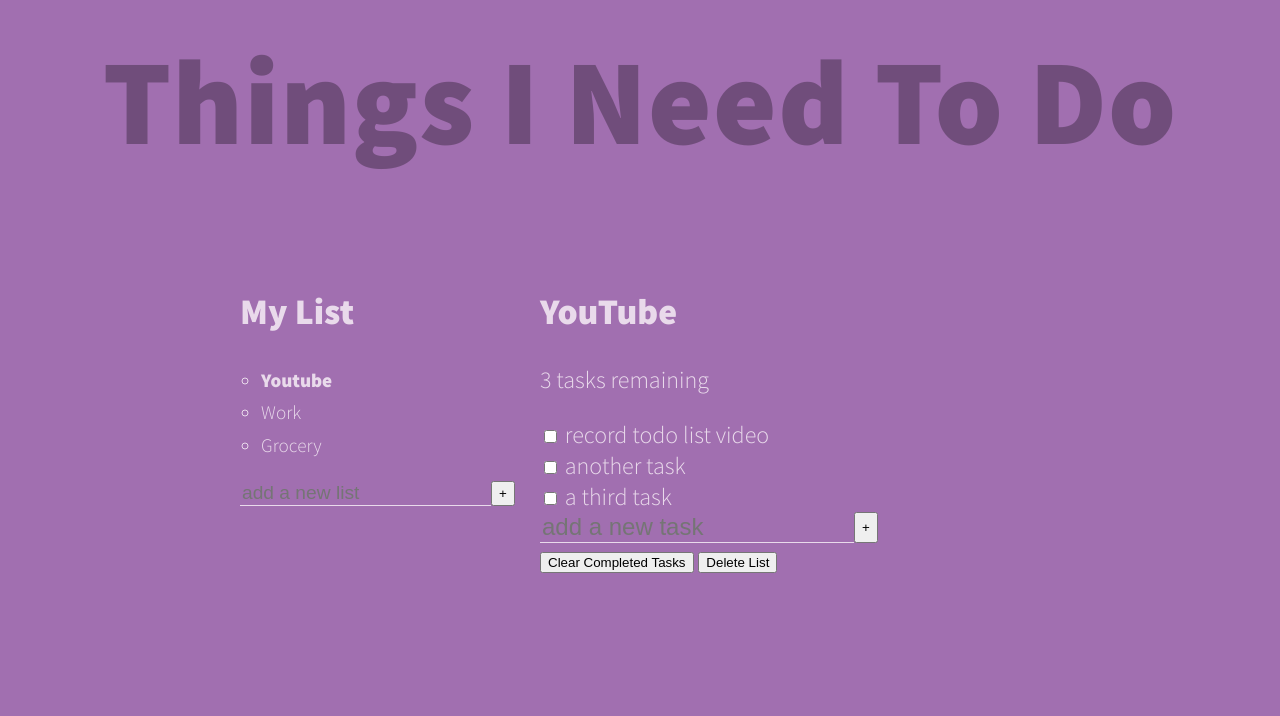
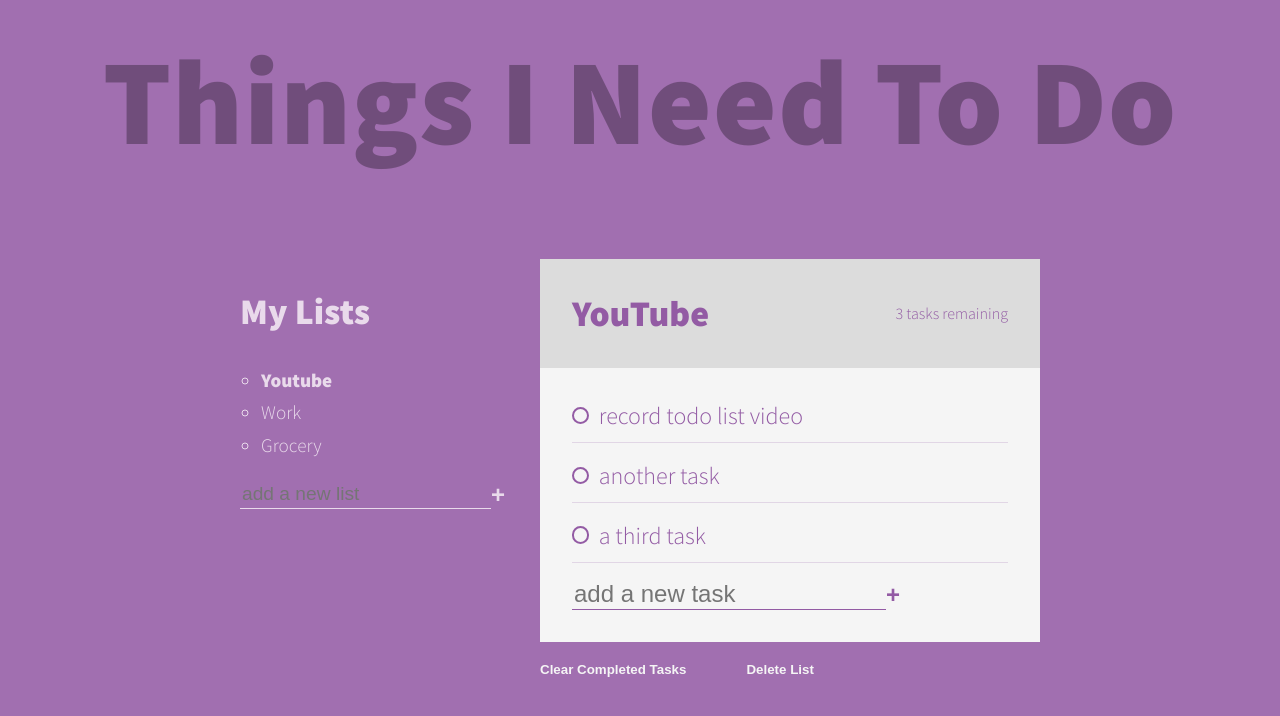
Before and after one commit to habby-bit/ThingsToDo, a plain HTML site: page index.html in a window 1280 px wide. Drawn offline with Linux system fonts and the light colour scheme.

Commit message:
finished styling

```diff
--- a/index.html
+++ b/index.html
@@ -17,11 +17,11 @@
 
     <!-- My List -->
     <div class="all-tasks">
-        <h2 class="task-list-title">My List</h2>
+        <h2 class="task-list-title">My Lists</h2>
         <ul class="task-list">
-            <li class="active-list">Youtube</li>
-            <li>Work</li>
-            <li>Grocery</li>
+            <li class="list-name active-list">Youtube</li>
+            <li class="list-name" >Work</li>
+            <li class="list-name" >Grocery</li>
         </ul>
 
         <!-- Add New List -->
@@ -33,7 +33,7 @@
                 aria-label="new list name"
             />
             <button
-                class="btn-list"
+                class="btn create"
                 aria-label="create new list"
             >
                 +
@@ -94,7 +94,7 @@
                         aria-label="add a new task"
                     />
                     <button
-                        class="btn-task"
+                        class="btn create"
                         aria-label="create new task"
                     >
                         +
@@ -102,8 +102,8 @@
                 </form>
             </div>
             <div class="delete-stuff">
-                <button class="btn-delete"> Clear Completed Tasks</button>
-                <button class="btn-delete">Delete List</button>
+                <button class="btn delete"> Clear Completed Tasks</button>
+                <button class="btn delete">Delete List</button>
             </div>
         </div>
     </div>
--- a/main.css
+++ b/main.css
@@ -1,5 +1,6 @@
 body {
     margin: 0;
+    margin-bottom: 100px;
     font-family: 'Source Sans Pro', sans-serif;
     font-weight: 300;
     font-size: 1.5rem;
@@ -34,15 +35,48 @@ body {
     padding-left: 1.1em;
 }
 
+.list-name {
+    cursor: pointer;
+    transition: transform 150ms ease-in-out;
+}
+
+.list-name:hover {
+    transform: scale(1.1);
+}
+
 form {
     display: flex;
 }
 
-/* .btn {
+.btn {
+    cursor: pointer;
+    background: 0;
+    border: 0;
+    padding: 0;
+    color: inherit;
+}
 
-} */
+.btn.create {
+    font-size: 1.5rem;
+    font-weight: 600;
+    margin-right: 0.25em;
+    transition: transform 150ms ease-in-out;
+}
 
-.new{
+.btn.create:hover {
+    transform: scale(1.5);
+}
+
+.btn.delete {
+    font-weight: 600;
+    margin-right: 60px;
+}
+
+.btn.delete:hover {
+    color: gainsboro
+}
+
+.new {
     background: transparent;
     border: 0;
     color: inherit;
@@ -65,9 +99,128 @@ form {
     font-size: 1.2rem;
 }
 
+.new.task {
+    margin-bottom: 0;
+}
+
 .active-list {
     font-weight: 700;
 }
 .todo-list {
     grid-area: active;
+    background: whitesmoke;
+    color: #935ba4;
 }
+
+.todo-header {
+    padding: 2rem;
+    background: gainsboro;
+    display: flex;
+    align-items: center;
+    justify-content: space-between;
+}
+
+.list-title {
+    margin: 0 1em 0 0;
+}
+
+.task-count {
+    margin: 0;
+    font-size: 1rem;
+}
+
+.todo-body {
+    padding: 2rem;
+    position: relative;
+}
+
+[type="checkbox"] {
+    opacity: 0;
+    position: absolute;
+}
+
+.task label {
+    display: inline-flex;
+    align-items: center;
+    position: relative;
+    transition: transform 250ms ease-in-out;
+}
+
+.task::after {
+    content: "";
+    position: absolute;
+    right: 0;
+    left: 0;
+    bottom: -0.5em;
+    height: 1px;
+    background: currentColor;
+    opacity: .2;
+}
+
+.task {
+    position: relative;
+    margin-bottom: 1.2em;
+    transition: transform 250ms ease-in-out;
+}
+
+.task label:hover {
+    transform: scale(1.1);
+    cursor: pointer;
+}
+
+.custom-checkbox {
+    display: inline-block;
+    width: 0.55em;
+    height: 0.55em;
+    margin-right: 0.4em;
+    cursor: pointer;
+    border: 2px solid currentColor;
+    border-radius: 50%;
+    transform: scale(1);
+}
+
+.task:hover .custom-checkbox,
+[type="checkbox"]:focus + label .custom-checkbox {
+    transform: scale(1.2);
+    color: gray;
+}
+
+[type="checkbox"]:checked + label .custom-checkbox {
+    background: gray;
+    border-color: gray;
+    box-shadow: inset 0 0 0px 2px whitesmoke;
+    transform: scale(.5);
+}
+
+[type="checkbox"]:checked + label {
+    opacity: 0.5;
+    transform: scale(.95);
+
+}
+
+.task label::after {
+    content: "";
+    position: absolute;
+    top: .7em;
+    right: 0;
+    left: 1em;
+    height: 3px;
+    background: currentColor;
+    transform: scaleX(0);
+    transform-origin: right;
+    transition: transform 100ms ease-in-out;
+}
+
+[type="checkbox"]:checked + label::after {
+    transform: scaleX(1);
+    transform-origin: left;
+}
+
+.delete-stuff {
+    display: flex;
+    justify-content: left;
+    position: absolute;
+    left: 0;
+    bottom: -35px;
+    color: whitesmoke;
+}
```
